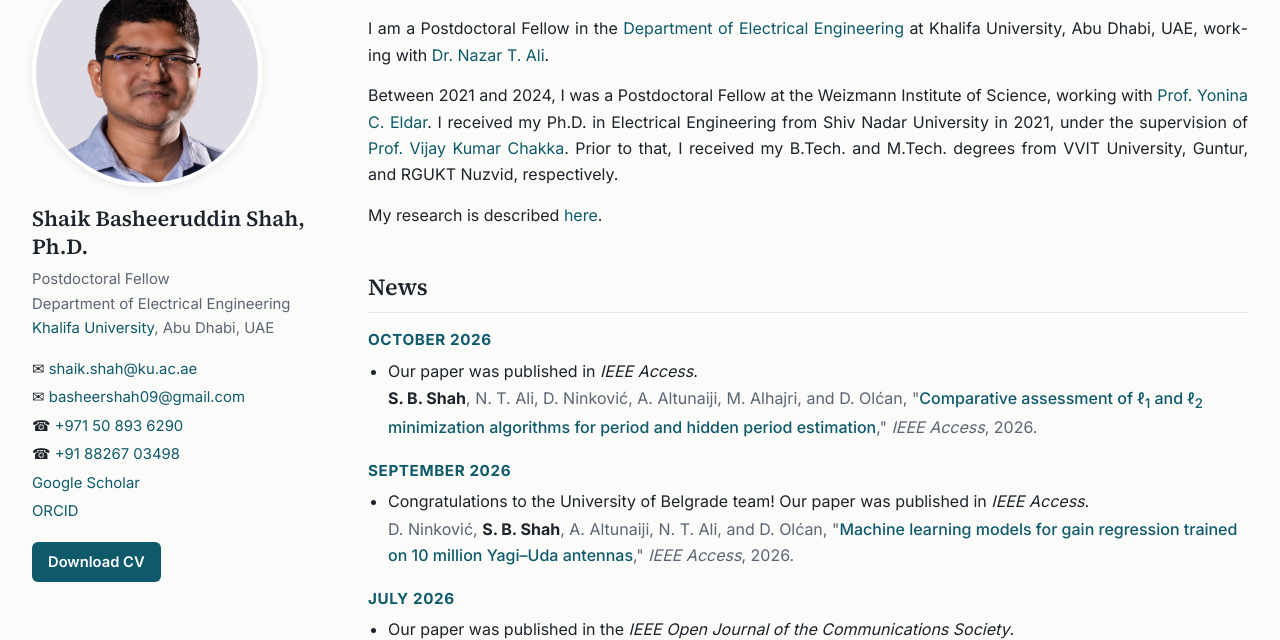
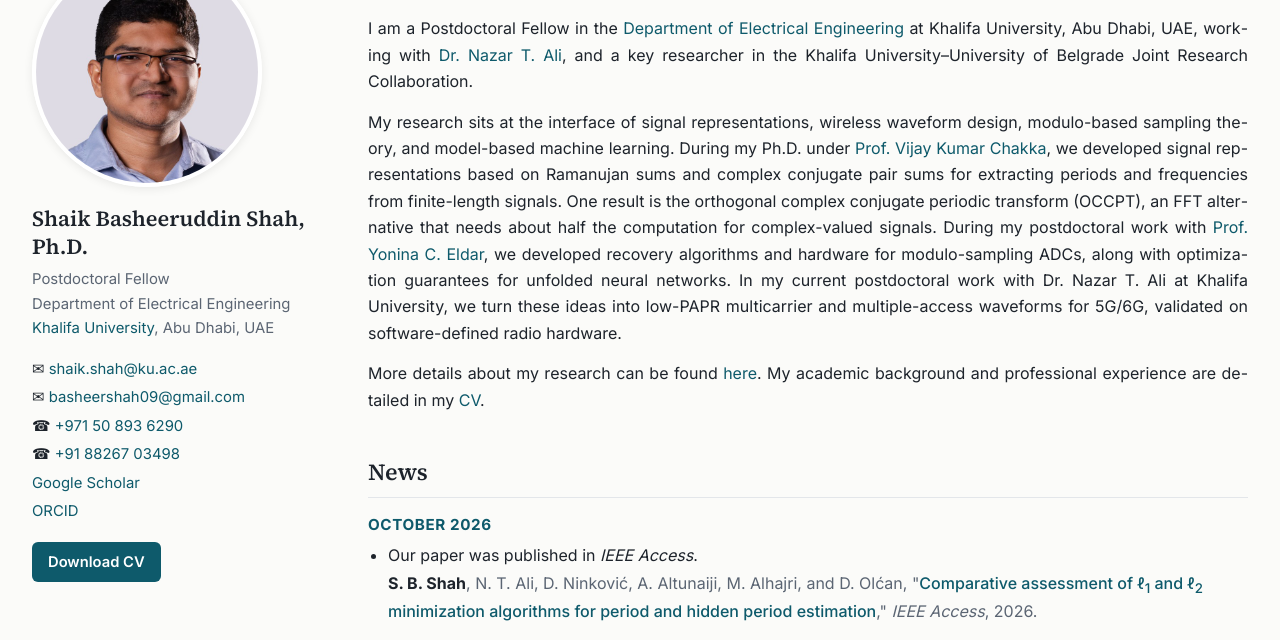
Before and after one commit to basheershah/basheershah.github.io, a plain HTML site: page index.html in a window 1280 px wide. Shown: the part 149-789 px from the top of the page. Drawn offline with Linux system fonts and the light colour scheme.

Commit message:
Add files via upload

```diff
--- a/index.html
+++ b/index.html
@@ -50,11 +50,12 @@
   <main>
     <h1>About Me</h1>
 
-    <p>I am a Postdoctoral Fellow in the <a href="https://www.ku.ac.ae/academics/college-of-engineering/department/department-of-electrical-engineering-and-computer-science">Department of Electrical Engineering</a> at Khalifa University, Abu Dhabi, UAE, working with <a href="https://www.ku.ac.ae/academics/college-of-engineering/department/department-of-electrical-engineering-and-computer-science/people/dr-nazar-ali">Dr. Nazar T. Ali</a>.</p>
+    <p>I am a Postdoctoral Fellow in the <a href="https://www.ku.ac.ae/academics/college-of-engineering/department/department-of-electrical-engineering-and-computer-science">Department of Electrical Engineering</a> at Khalifa University, Abu Dhabi, UAE, working with <a href="https://scholar.google.com/citations?user=zOnOGcMAAAAJ&amp;hl=en">Dr. Nazar T. Ali</a>, and a key researcher in the Khalifa University&ndash;University of Belgrade Joint Research Collaboration.</p>
 
-    <p>Between 2021 and 2024, I was a Postdoctoral Fellow at the Weizmann Institute of Science, working with <a href="https://www.weizmann.ac.il/math/yonina/">Prof. Yonina C. Eldar</a>. I received my Ph.D. in Electrical Engineering from Shiv Nadar University in 2021, under the supervision of <a href="https://snu.edu.in/faculty/vijay-kumar-chakka/">Prof. Vijay Kumar Chakka</a>. Prior to that, I received my B.Tech. and M.Tech. degrees from VVIT University</a>, Guntur, and RGUKT Nuzvid</a>, respectively.</p>
+    <p>My research sits at the interface of signal representations, wireless waveform design, modulo-based sampling theory, and model-based machine learning. During my Ph.D. under <a href="https://scholar.google.com/citations?user=3s1bpGoAAAAJ&amp;hl=en">Prof. Vijay Kumar Chakka</a>, we developed signal representations based on Ramanujan sums and complex conjugate pair sums for extracting periods and frequencies from finite-length signals. One result is the orthogonal complex conjugate periodic transform (OCCPT), an FFT alternative that needs about half the computation for complex-valued signals. During my postdoctoral work with <a href="https://scholar.google.com/citations?user=vyX6kpwAAAAJ&amp;hl=en">Prof. Yonina C. Eldar</a>, we developed recovery algorithms and hardware for modulo-sampling ADCs, along with optimization guarantees for unfolded neural networks. In my current postdoctoral work with Dr. Nazar T. Ali at Khalifa University, we turn these ideas into low-PAPR multicarrier and multiple-access waveforms for 5G/6G, validated on software-defined radio hardware.</p>
 
-    <p>My research is described <a href="research.html">here</a>.</p>
+    <p>More details about my research can be found <a href="research.html">here</a>. My academic background and professional experience are detailed in my <a href="assets/cv/Basheer_Shah_CV.pdf">CV</a>.</p>
+
 
 
     <h2>News</h2>
```
Also changed, not shown: research.html (+1 -1 lines).
